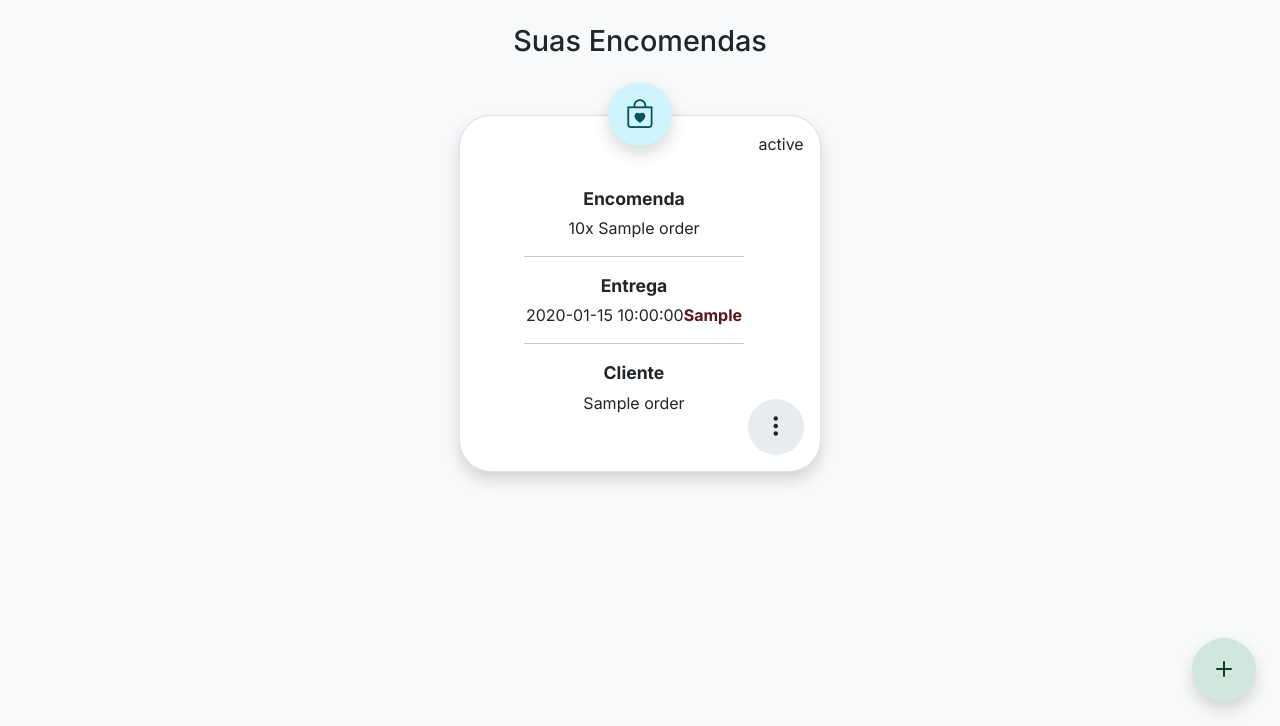
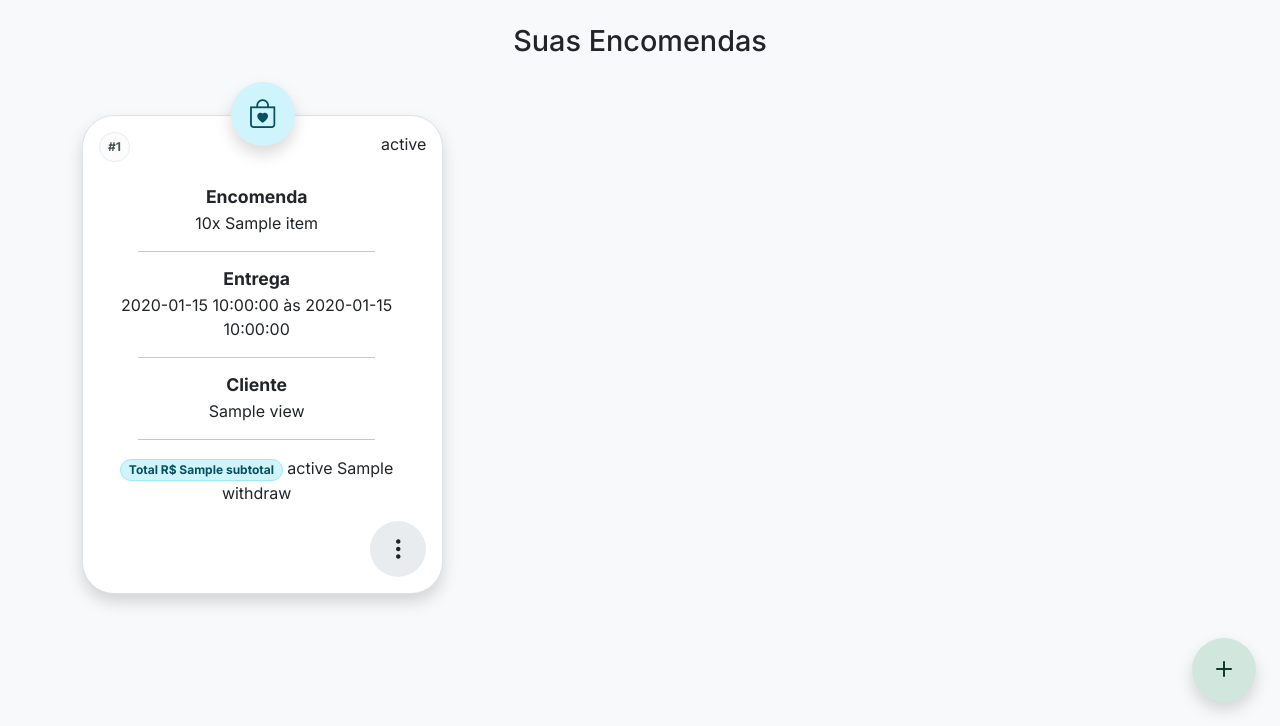
Before and after one commit to gustavoarantesdev/orderApp, a PHP site: template App/Views/order/index.php in a window 1280 px wide. Shown: the part 74-800 px from the top of the page. Run offline with PHP 8.4, Linux system fonts and the light colour scheme; the template is opened without the code that fills it: most values are stand-ins (such as "Sample title", 1, 10 or a date in 2020); some libraries are stand-ins or nearby versions.

Commit message:
fix: Ajustar as views para apresentar as encomendas registradas

```diff
--- a/App/Views/order/index.php
+++ b/App/Views/order/index.php
@@ -10,12 +10,18 @@ FlashMessage::render();
 <main style="margin-bottom: 7rem;">
     <section class="container">
         <h1 class="my-4 text-center" style="font-size: 1.8rem;">Suas Encomendas</h1>
-        <div class="row row-cols-sm-2 row-cols-md-3 g-3 d-flex justify-content-center">
-            <?php foreach ($ordersData as $orderData) { ?>
+        <div class="row row-cols-sm-2 row-cols-md-3 g-3 d-flex">
+            <?php foreach ($viewData as $orderData) { ?>
                 <!-- Encomenda -->
                 <div class="col mt-5" style="min-width: 22rem;">
                     <div class="bg-body position-relative rounded-5 p-3 border shadow">
-                        <p hidden><?= htmlspecialchars($orderData->order_id) ?></p>
+                        <p hidden><?= htmlspecialchars($orderData->id) ?></p>
+
+                        <!-- Número da encomenda -->
+                        <div
+                            class="badge bg-light-subtle border border-light-subtle text-light-emphasis rounded-pill position-absolute p-2 start-0 ms-3">
+                            <?= "#$orderData->order_number" ?>
+                        </div>
 
                         <!-- Icone da div -->
                         <div class="d-flex justify-content-center" style="margin: -50px auto 10px;">
@@ -35,23 +41,41 @@ FlashMessage::render();
                             <div class="row">
                                 <div class="col pe-0 mt-3">
 
-                                    <p class="mb-1" style="font-size: 1.1rem;"><strong>Encomenda</strong></p>
-                                    <p class="mb-3"><?= htmlspecialchars($orderData->order_quantity) . 'x ' . htmlspecialchars($orderData->order_title) ?></p>
+                                    <!-- Itens da encomenda -->
+                                    <h2 class="mb-1" style="font-size: 1.1rem;"><b>Encomenda</b></h2>
+                                    <?php foreach ($orderData->items as $item) { ?>
+                                        <p class="mb-1">
+                                            <?= htmlspecialchars($item->quantity) . 'x ' . htmlspecialchars($item->product_name) ?>
+                                        </p>
+                                    <?php } ?>
 
-                                    <div class="px-5">
-                                        <hr>
+                                    <hr class="px-5 w-75 mx-auto">
+
+                                    <!-- Dados da entrega -->
+                                    <h2 class="mb-1" style="font-size: 1.1rem;"><b>Entrega</b></h2>
+                                    <p class="mb-3">
+                                        <?= htmlspecialchars($orderData->completion_date) . ' às ' . htmlspecialchars($orderData->completion_time) ?>
+                                    </p>
+
+                                    <hr class="px-5 w-75 mx-auto">
+
+                                    <!-- Dados do cliente -->
+                                    <h2 class="mb-1" style="font-size: 1.1rem;"><b>Cliente</b></h2>
+                                    <p class="mb-3">
+                                        <?= htmlspecialchars($orderData->customer_name) ?>
+                                    </p>
+
+                                    <hr class="px-5 w-75 mx-auto">
+
+                                    <!-- Informaões auxiliares -->
+                                    <div class="mb-5">
+                                        <span
+                                            class="badge bg-info-subtle border border-info-subtle text-info-emphasis rounded-pill text-center">
+                                            Total R$ <?= $orderData->subtotal ?>
+                                        </span>
+                                        <?= $orderData->payment_status ?>
+                                        <?= $orderData->withdraw ?>
                                     </div>
-
-                                    <p class="mb-1" style="font-size: 1.1rem;"><strong>Entrega</strong></p>
-                                    <p class="mb-3"><?= htmlspecialchars($orderData->order_completion_date) ?><span class="text-danger-emphasis"><strong><?= htmlspecialchars($orderData->order_withdraw) ?></strong></span></p>
-
-                                    <div class="px-5">
-                                        <hr>
-                                    </div>
-
-                                    <p class="mb-1" style="font-size: 1.1rem;"><strong>Cliente</strong></p>
-                                    <p class="mb-3"><?= htmlspecialchars($orderData->order_client_name) ?></p>
-
                                 </div>
                             </div>
                         </div>
@@ -61,7 +85,7 @@ FlashMessage::render();
                             <div class="d-flex justify-content-center align-items-center">
                                 <button class="btn bg-body-secondary p-2 lh-1 rounded-5" type="button"
                                     title="Editar Encomenda"
-                                    onclick="window.location='<?= BASE_URL . '/order/edit/' . htmlspecialchars($orderData->order_id) ?>'"
+                                    onclick="window.location='<?= BASE_URL . '/encomenda/editar/' . htmlspecialchars($orderData->id) ?>'"
                                     style="width: 3.5rem; height: 3.5rem;">
                                     <i class="bi bi-three-dots-vertical" style="font-size: 1.5em;"></i>
                                 </button>
@@ -76,8 +100,8 @@ FlashMessage::render();
         <div class="position-fixed bottom-0 end-0 m-4">
             <button
                 class="btn bg-success-subtle text-success-emphasis rounded-5 p-3 shadow d-flex align-items-center justify-content-center"
-                type="button" title="Nova Encomenda" onclick="window.location='<?= BASE_URL . '/order/create' ?>'"
-                style="width: 4rem; height: 4rem;">
+                type="button" title="Nova Encomenda"
+                onclick="window.location='<?= BASE_URL . '/encomenda/cadastrar' ?>'" style="width: 4rem; height: 4rem;">
                 <i class="bi bi-plus" style="font-size: 2rem;"></i>
             </button>
         </div>
```
Also changed, not shown: App/Views/order/show.php (+16 -14 lines).
